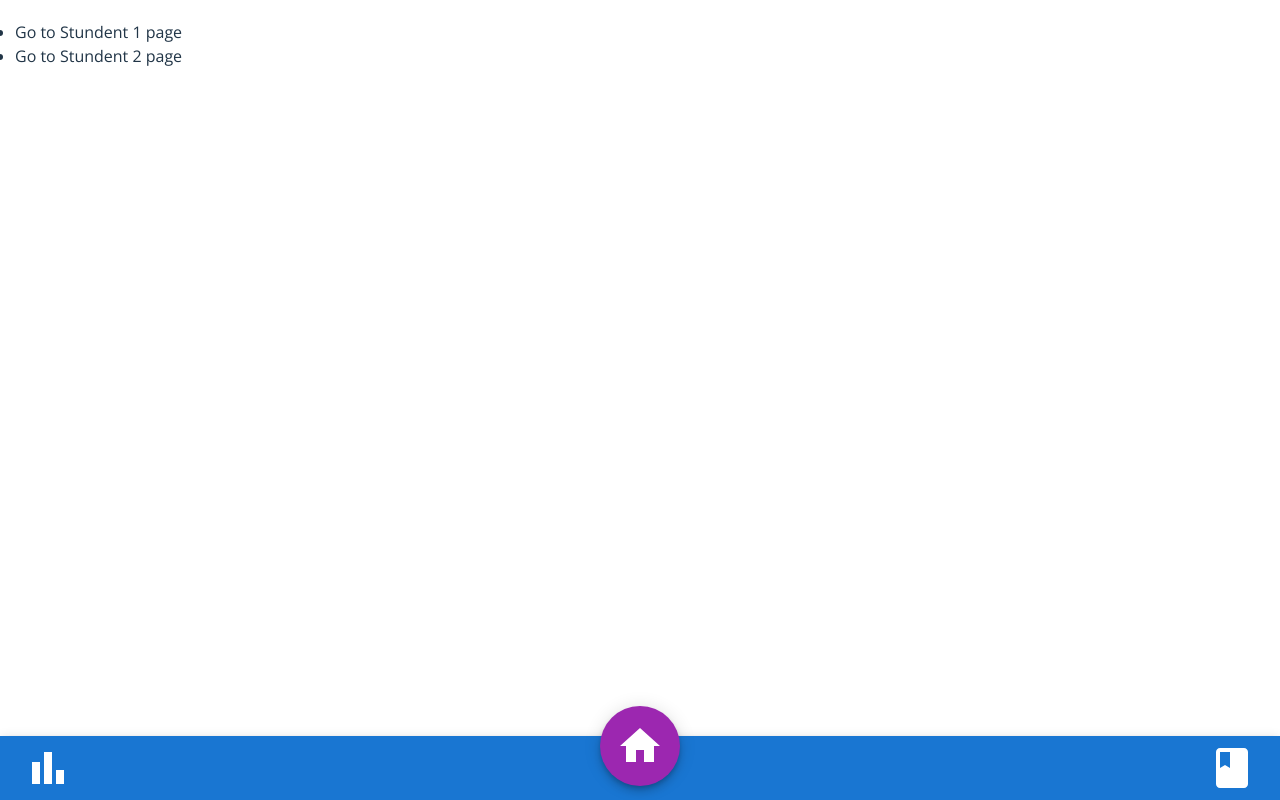
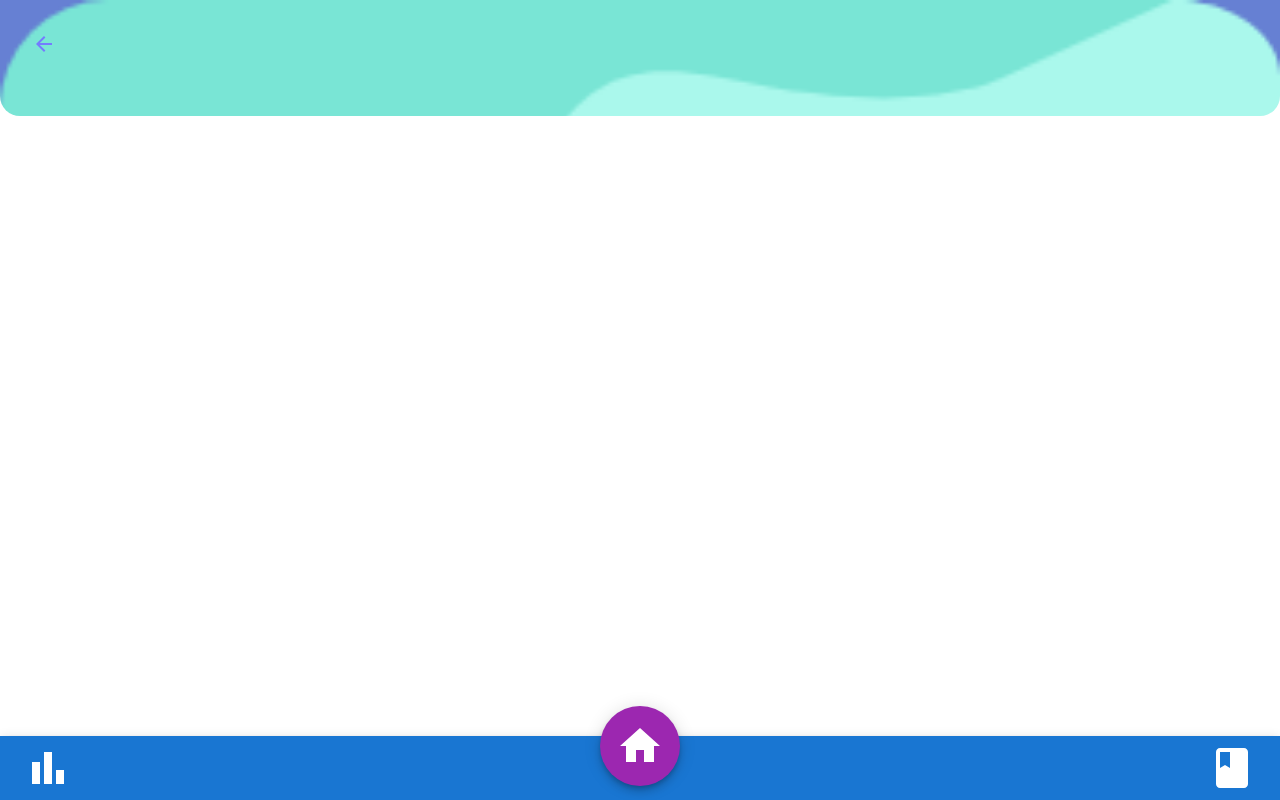
Before and after one commit to HumanCyborgsHack/frontend, a React (Vite) app: page /alumno-1/matematicas in a window 1280 px wide. Built offline with nearby package versions, Linux system fonts and the light colour scheme.

Commit message:
Add feature isBack on header and remove unnecesary titles

```diff
--- a/src/components/Header/index.jsx
+++ b/src/components/Header/index.jsx
@@ -3,9 +3,10 @@ import { Box } from "@mui/system";
 import Search from "@/components/Search";
 import logo from "@/assets/inicio/Logo.png";
 import background from "@/assets/inicio/Top_Box_Azul.png";
-import { Section } from "./styles";
+import ArrowBackIcon from "@mui/icons-material/ArrowBack";
+import { Section, LinkButton } from "./styles";
 
-export default function Header({ name, children, searchDisabled }) {
+export default function Header({ name, children, searchDisabled, isBack }) {
     return (
         <Grid
             container
@@ -18,7 +19,13 @@ export default function Header({ name, children, searchDisabled }) {
             }}
         >
             <Grid item xs={3}>
-                <img src={logo} alt="" width={150} />
+                {isBack ? (
+                    <LinkButton to="../">
+                        <ArrowBackIcon />
+                    </LinkButton>
+                ) : (
+                    <img src={logo} alt="" width={150} />
+                )}
             </Grid>
             <Grid item xs={9}>
                 <Box
@@ -32,7 +39,7 @@ export default function Header({ name, children, searchDisabled }) {
                         height: "100%"
                     }}
                 >
-                    <h1>Hola! {name}</h1>
+                    {isBack ? null : <h1>Hola! {name}</h1>}
                     <Section>{children}</Section>
                 </Box>
             </Grid>
--- a/src/components/Header/styles.jsx
+++ b/src/components/Header/styles.jsx
@@ -1,3 +1,4 @@
+import { Link } from "react-router-dom";
 import styled from "@emotion/styled";
 
 export const Section = styled.section`
@@ -5,3 +6,10 @@ export const Section = styled.section`
     right: 1rem;
     bottom: 60px;
 `;
+
+export const LinkButton = styled(Link)`
+    display: block;
+    text-decoration: none;
+    height: 100px;
+    padding: 2rem;
+`;
--- a/src/pages/Alumno1/index.jsx
+++ b/src/pages/Alumno1/index.jsx
@@ -5,27 +5,29 @@ const props = {
     name: "Pedro"
 };
 
+const path = "/alumno-1";
+
 const data = [
     {
         id: 1,
         subject: "Matemáticas",
         in: "30 min",
         color: "#66d399",
-        link: "/matematicas",
+        link: path + "/matematicas",
         img: "https://thecatapi.com/api/images/get?format=src&type=gif"
     },
     {
         id: 2,
         subject: "Habla Inglesa",
         color: "#d39966",
-        link: "/ingles",
+        link: path + "/ingles",
         img: "https://thecatapi.com/api/images/get?format=src&type=image"
     },
     {
         id: 3,
         subject: "Ciencias Naturales",
         color: "#a876ef",
-        link: "/naturales",
+        link: path + "/naturales",
         img: "https://thecatapi.com/api/images/get?format=src&type=image"
     }
 ];
--- /dev/null
+++ b/src/pages/Clase/index.jsx
@@ -0,0 +1,8 @@
+import Header from "@/components/Header";
+export default function Clase() {
+    return (
+        <>
+            <Header isBack searchDisabled></Header>
+        </>
+    );
+}
--- a/src/routing/Routing.jsx
+++ b/src/routing/Routing.jsx
@@ -2,6 +2,7 @@ import { BrowserRouter, Routes, Route } from "react-router-dom";
 import { Default } from "@/pages/Default";
 
 import Alumno1 from "../pages/Alumno1";
+import Clase from "../pages/Clase";
 //import Alumno2 from "@/pages/Alumno2/Alumno2";
 import { useGlobalContext } from "@/context/global";
 
@@ -15,7 +16,10 @@ export function Routing() {
                     <Route path="*" element={<Default />} />
                 </Route>
                 {user.role === "alumno" && (
-                    <Route path="alumno-1" element={<Alumno1 />} />
+                    <Route path="alumno-1">
+                        <Route index element={<Alumno1 />} />
+                        <Route path="matematicas" element={<Clase />} />
+                    </Route>
                 )}
                 {/*<Route path="alumno-2" element={<Alumno2></Alumno2>} />*/}
             </Routes>
```
